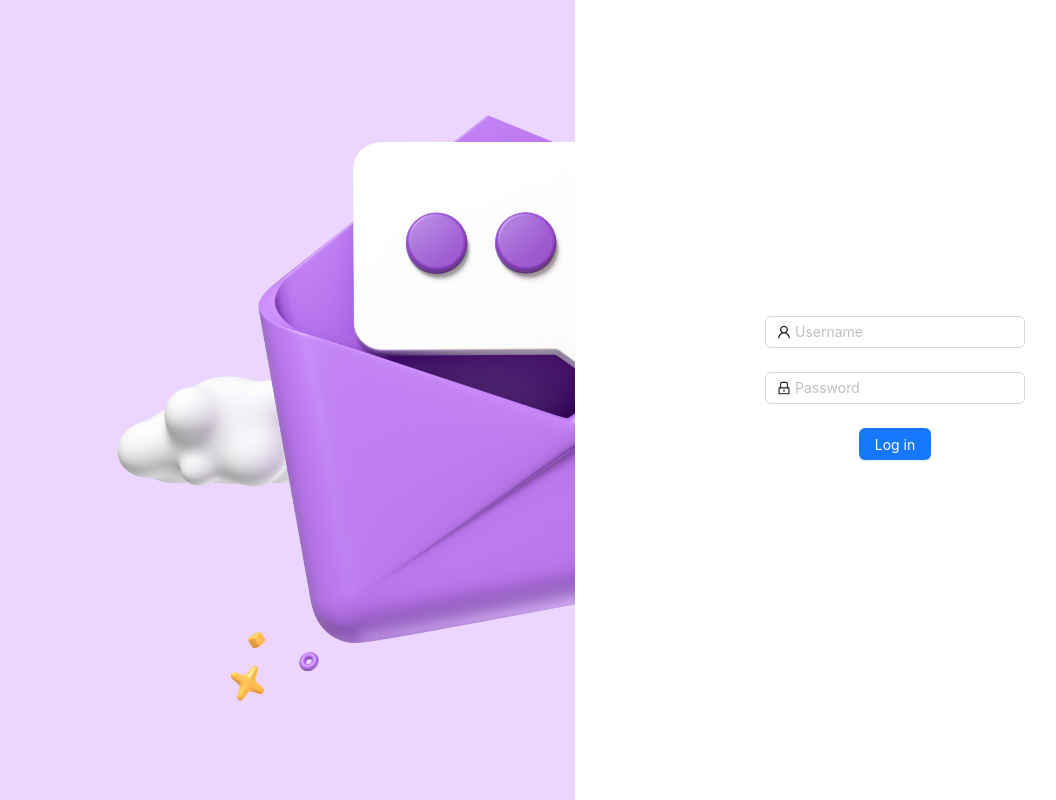
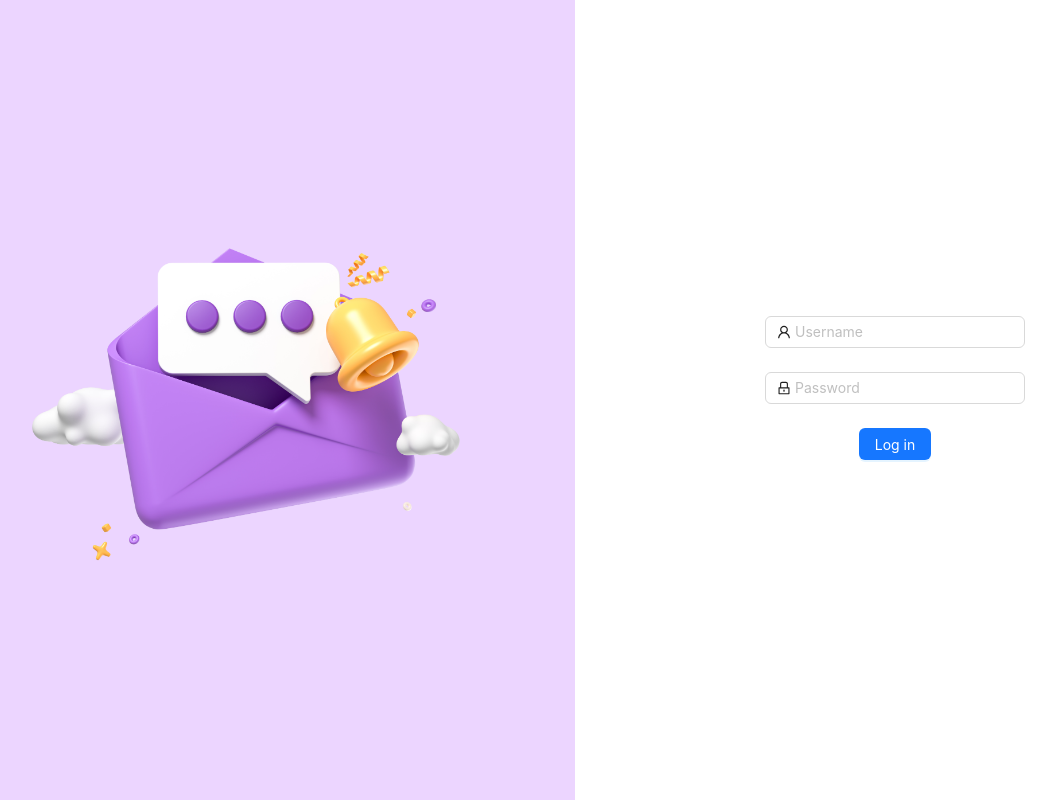
Before and after one commit to trangthuy2296/i-leave-react, a React (Create React App) app: page / in a window 1280 px wide. Shown: the whole page, without its empty margins (65-1121 px from the left). Built offline with nearby package versions, Linux system fonts and the light colour scheme.

Commit message:
Fix Login Img

```diff
--- a/src/App.css
+++ b/src/App.css
@@ -45,7 +45,9 @@
 
 .image-container {
   flex: 1;
-  background: url('./Images/img-login.png'); /* Set background image*/
+  width: 100%;
+  height: auto;
+  background: rgb(236, 213, 255);
   display: flex;
   justify-content: center;
   align-items: center;
--- a/src/Login.js
+++ b/src/Login.js
@@ -3,7 +3,9 @@ import React, { useState } from 'react';
 import { Form, Input, Button, Checkbox, Row } from 'antd';
 import { UserOutlined, LockOutlined } from '@ant-design/icons';
 import { Col, Divider} from 'antd';
+import bg from './Images/img-login.png';
 
+console.log(bg);
 const Login = () => {
   const [loading, setLoading] = useState(false);
 
@@ -22,6 +24,12 @@ const Login = () => {
   return (
     <div className="login-container">
     <div className="image-container">
+      {/* Add your big picture here */}
+      <img
+        src={bg}
+        alt="Login Background"
+        className="login-image"
+      />
     </div>
     <div className="form-container">
 
```
